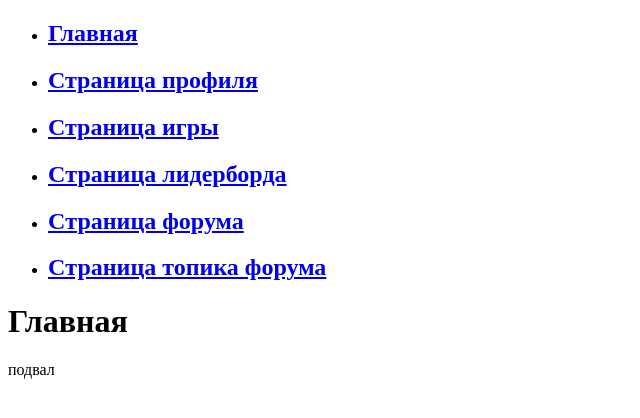
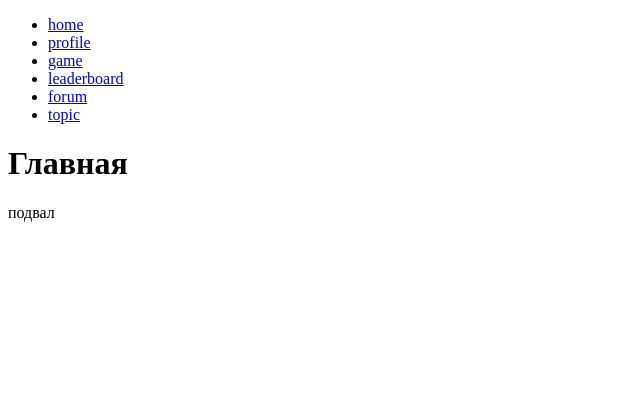
Before and after one commit to SerpRus/battle-ship, a React (Vite) app in the folder packages/client/: page / in a window 1280 px wide. Shown: the top 418 px of the page, without its empty margins (0-640 px from the left). Built offline with nearby package versions, Linux system fonts and the light colour scheme.

Commit message:
LT-17: key

```diff
--- a/packages/client/src/components/Header/Header.tsx
+++ b/packages/client/src/components/Header/Header.tsx
@@ -16,7 +16,7 @@ const Header: FC<{ authOnly?: boolean }> = ({ authOnly }) => {
           if (authOnly === routeAuthOnly) {
             return (
               <li key={key}>
-                <Link to={path!}>{element}</Link>
+                <Link to={path!}>{key}</Link>
               </li>
             )
           }
```
